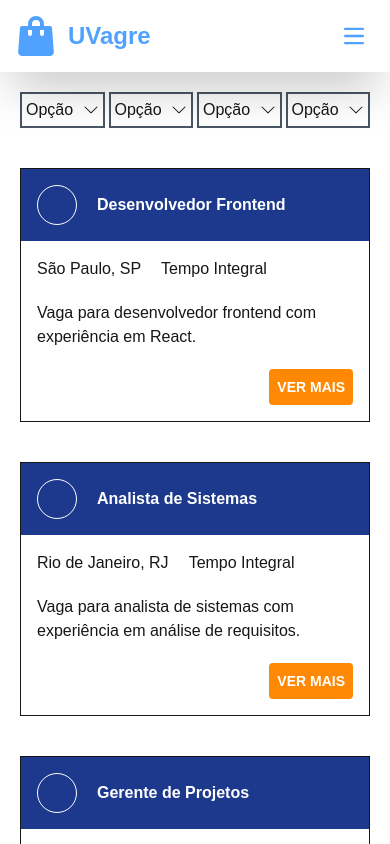
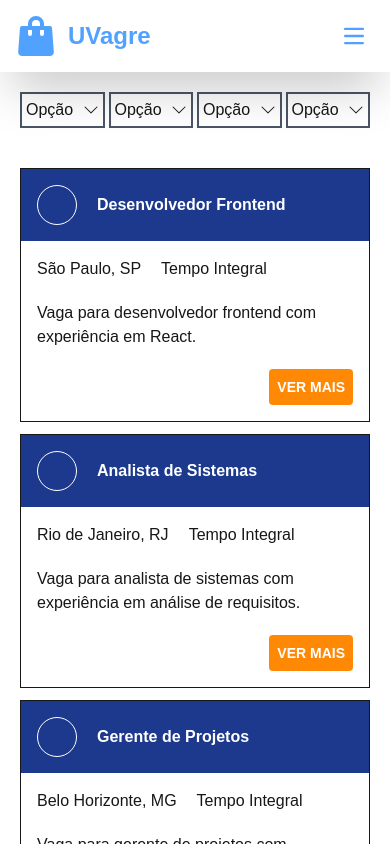
Before and after one commit to paulophsj/conecta-vagas, a Next.js app: page /vagas in a window 390 px wide. Shown: the top 844 px of the page. Built offline with nearby package versions, Linux system fonts and the light colour scheme.

Commit message:
Atualizar o ListCard.jsx

```diff
--- a/components/Cards/ListCard.jsx
+++ b/components/Cards/ListCard.jsx
@@ -15,7 +15,7 @@ export default function ListCard({quantidade}){
 
     return (
         <>
-            <ul className={`m-0 p-0 w-full flex justify-center gap-10 flex-wrap items-center min-lg:justify-between`}>
+            <ul className={`m-0 p-0 w-full flex justify-center gap-3 md:gap-10 flex-wrap items-center min-lg:justify-between`}>
                 {
                     cards.map((vagaEmprego) =>
                         <Card key={vagaEmprego.id} vagaEmprego={vagaEmprego} />
```
